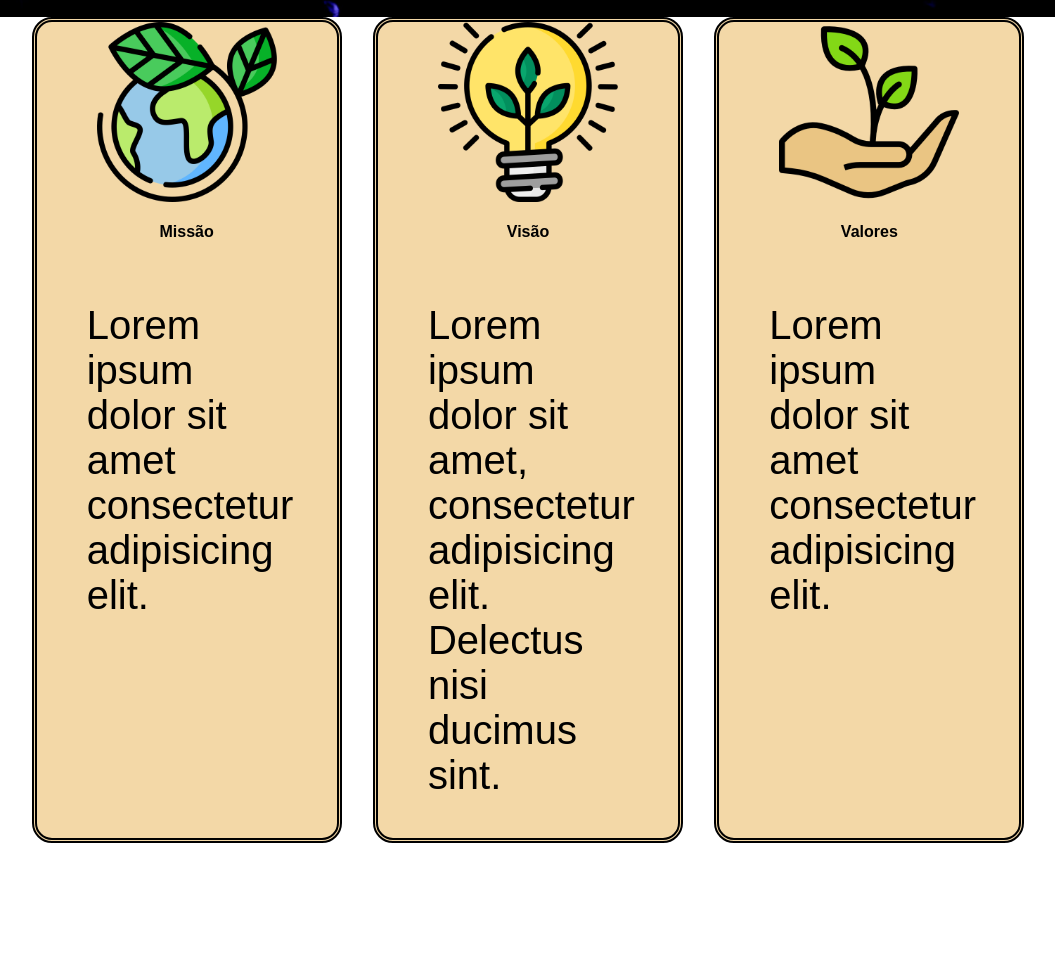
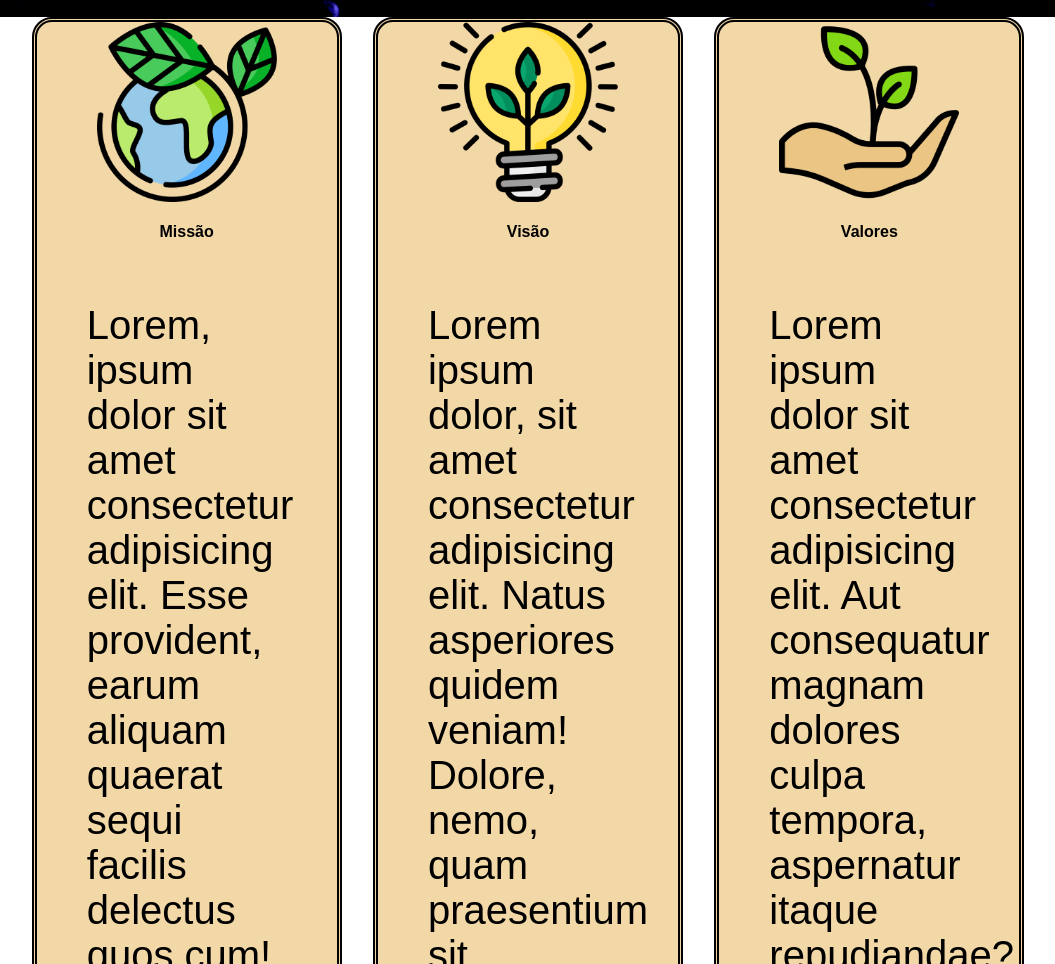
Before and after one commit to gabrielBmoraes/Site-institucional, a plain HTML site: page index.html in a window 1280 px wide. Shown: the part 556-1520 px from the top of the page, without its empty margins (112-1167 px from the left). Before the commit the page ends 1399 px from the top, so only its background shows below. Drawn offline with Linux system fonts and the light colour scheme.

Commit message:
ajuste texto

```diff
--- a/index.html
+++ b/index.html
@@ -49,19 +49,19 @@
         <div class="card">
             <img src="img/planet-earth_color.png" alt="planeta - Missão">
             <h4>Missão</h4>
-            <p>Lorem ipsum dolor sit amet consectetur adipisicing elit.</p>
+            <p>Lorem, ipsum dolor sit amet consectetur adipisicing elit. Esse provident, earum aliquam quaerat sequi facilis delectus quos cum! Mollitia, doloribus ab facere animi deleniti ullam culpa totam dolore iure provident.</p>
         </div>
 
         <div class="card">
             <img src="img/lightbulb_color.png" alt="Lampa = Visão">
             <h4>Visão</h4>
-            <p>Lorem ipsum dolor sit amet, consectetur adipisicing elit. Delectus nisi ducimus sint.</p>
+            <p>Lorem ipsum dolor, sit amet consectetur adipisicing elit. Natus asperiores quidem veniam! Dolore, nemo, quam praesentium sit deserunt minus quo consequatur voluptate iure, suscipit reprehenderit aliquam obcaecati necessitatibus quos voluptatibus!</p>
         </div>
 
         <div class="card">
             <img src="img/growth_color.png" alt="Mão - Valores">
             <h4>Valores</h4>
-            <p>Lorem ipsum dolor sit amet consectetur adipisicing elit. </p>
+            <p>Lorem ipsum dolor sit amet consectetur adipisicing elit. Aut consequatur magnam dolores culpa tempora, aspernatur itaque repudiandae? Harum nam qui exercitationem, culpa dicta, totam esse, officiis perferendis repellat unde amet. </p>
         </div>
     </div>
 </div>
```
